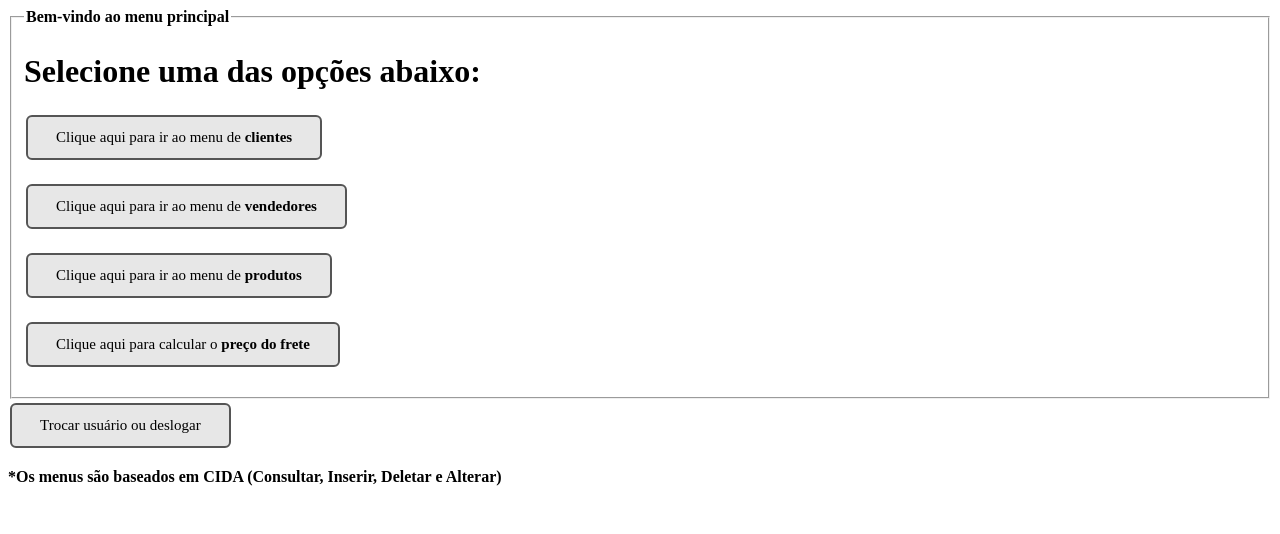
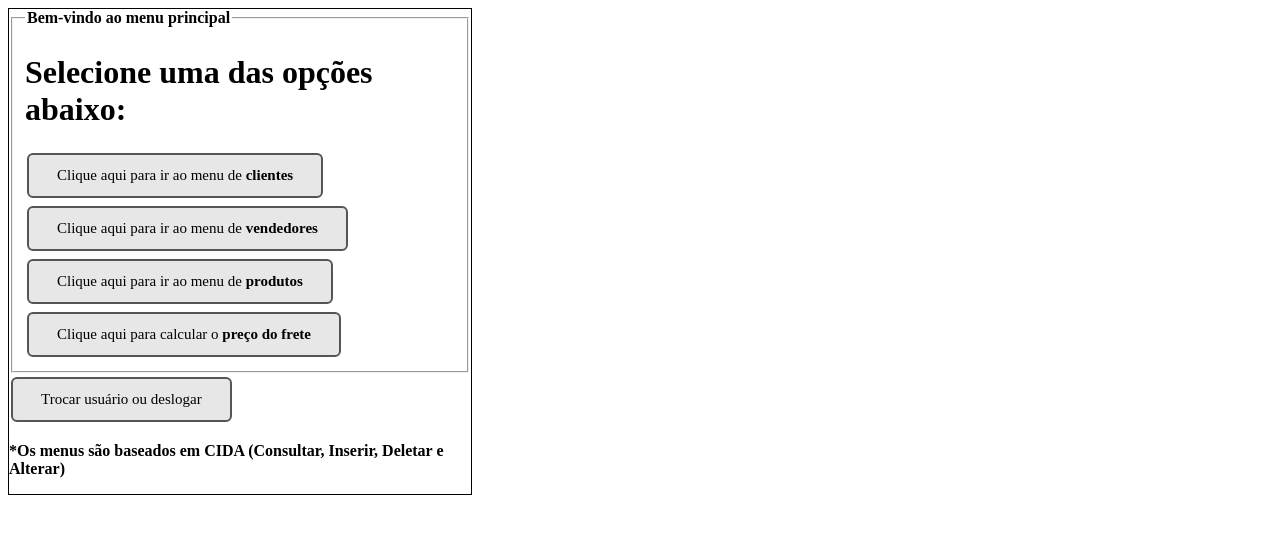
Before and after one commit to tadeuleite/ProjetoEstudo, a website: page front-loja1/public_html/_principal/menu-principal.html in a window 1280 px wide. Drawn offline with Linux system fonts and the light colour scheme.

Commit message:
Adição da margin e remoção da tag p ao redor da tag a

```diff
--- a/front-loja1/public_html/_principal/menu-principal.html
+++ b/front-loja1/public_html/_principal/menu-principal.html
@@ -20,6 +20,11 @@
                 font-size: 15px;
                 margin: 4px 2px;
             }
+            div {
+                border: 1px solid black;
+                margin-bottom: 150px;
+                margin-right: 800px;
+            }
         </style>
     </head>
 
@@ -31,26 +36,22 @@
                 <h1>
                     Selecione uma das opções abaixo:
                 </h1>
-                <p>
                 <a class="botao" href="_cliente/menu-cliente.html">
                     Clique aqui para ir ao menu de <strong> clientes </strong>
                 </a>
-                </p>
-                <p>
+
                 <a class="botao" href = "_vendedor/menu-vendedor.html">
                     Clique aqui para ir ao menu de <strong> vendedores </strong>
                 </a>
-                </p>
-                <p>
+
                 <a class="botao" href = "_produto/menu-produto.html">
                     Clique aqui para ir ao menu de <strong> produtos </strong>
                 </a>
-                </p>
-                <p>
+
                 <a class="botao" href = "_entrega/menu-entrega.html">
                     Clique aqui para calcular o <strong> preço do frete </strong>
                 </a>
-                </p>
+
             </fieldset>
 
             <a class="botao" href = "../index.html">
@@ -58,7 +59,7 @@
             </a>
             <p class="negrito">
                 *Os menus são baseados em CIDA (Consultar, Inserir, Deletar e Alterar)
-            </p>
+
         </div>
     </body>
 </html>
```
Also changed, not shown: front-loja1/public_html/_principal/_cliente/formulario-alterar-cliente.html (+5 -0 lines), front-loja1/public_html/_principal/_cliente/formulario-consultar-cliente.html (+5 -0 lines), front-loja1/public_html/_principal/_cliente/formulario-deletar-cliente.html (+5 -0 lines), front-loja1/public_html/_principal/_cliente/formulario-inserir-cliente.html (+5 -0 lines), front-loja1/public_html/_principal/_cliente/menu-cliente.html (+9 -8 lines), front-loja1/public_html/_principal/_vendedor/formulario-alterar-vendedor.html (+5 -0 lines), front-loja1/public_html/_principal/_vendedor/formulario-consultar-vendedor.html (+5 -0 lines), front-loja1/public_html/_principal/_vendedor/formulario-deletar-vendedor.html (+5 -0 lines), front-loja1/public_html/_principal/_vendedor/formulario-inserir-vendedor.html (+5 -0 lines), front-loja1/public_html/_principal/_vendedor/menu-vendedor.html (+14 -13 lines), front-loja1/public_html/index.html (+5 -0 lines). Lines whose indentation alone changed are shown as unchanged.
